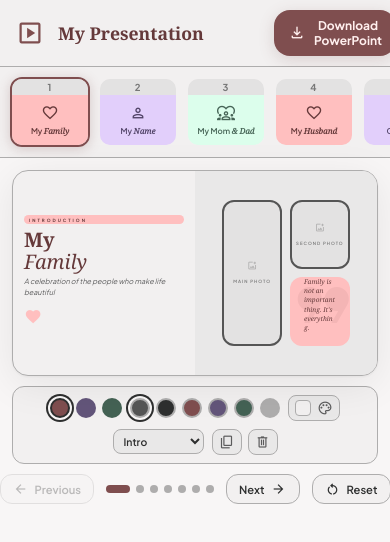
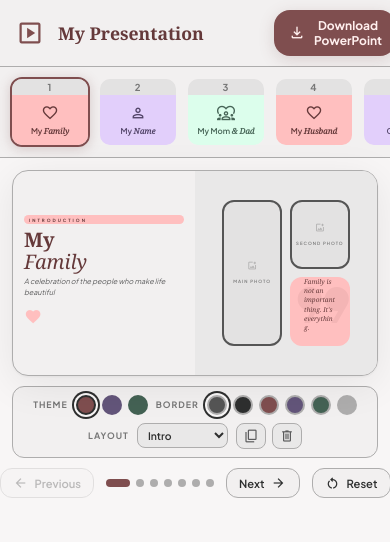
Before and after one commit to juanfnmb1/powerpoint-creator, a React (Vite) app: page / in a window 390 px wide. Shown: the top 542 px of the page. Built offline with nearby package versions, Linux system fonts and the light colour scheme.

Commit message:
Remove background option and fix toolbar labels on small screens

```diff
--- a/src/App.css
+++ b/src/App.css
@@ -782,7 +782,7 @@
 }
 
 .slide-bg-wrapper .slide-canvas {
-  background: var(--slide-bg, var(--surface-container-low));
+  background: var(--surface-container-low);
   width: 100%;
   height: 100%;
   max-width: none;
@@ -869,25 +869,6 @@
   border-color: #b02500;
   color: #b02500;
   background: #ffefec;
-}
-
-.bg-picker-btn {
-  gap: 6px;
-}
-
-.bg-preview {
-  width: 16px;
-  height: 16px;
-  border-radius: 4px;
-  border: 1px solid var(--outline-variant);
-}
-
-.hidden-color-input {
-  position: absolute;
-  width: 0;
-  height: 0;
-  opacity: 0;
-  pointer-events: none;
 }
 
 .layout-select {
@@ -1371,7 +1352,7 @@
   }
 
   .toolbar-label {
-    display: none;
+    font-size: 0.55rem;
   }
 
   .color-swatch {
--- a/src/App.jsx
+++ b/src/App.jsx
@@ -16,7 +16,7 @@ const defaultSlides = [
     quote: 'Family is not an important thing. It\'s everything.',
     icon: 'favorite',
     color: 'primary',
-    bgColor: '',
+
     borderColor: '#555555',
     imageShape: 'rectangle',
     images: [null, null],
@@ -32,7 +32,7 @@ const defaultSlides = [
     quote: '',
     icon: 'person',
     color: 'secondary',
-    bgColor: '',
+
     borderColor: '#555555',
     imageShape: 'rectangle',
     images: [null, null, null],
@@ -48,7 +48,7 @@ const defaultSlides = [
     quote: '',
     icon: 'diversity_1',
     color: 'tertiary',
-    bgColor: '',
+
     borderColor: '#555555',
     imageShape: 'rectangle',
     images: [null, null],
@@ -64,7 +64,7 @@ const defaultSlides = [
     quote: '',
     icon: 'favorite',
     color: 'primary',
-    bgColor: '',
+
     borderColor: '#555555',
     imageShape: 'rectangle',
     images: [null],
@@ -80,7 +80,7 @@ const defaultSlides = [
     quote: '',
     icon: 'pets',
     color: 'secondary',
-    bgColor: '',
+
     borderColor: '#555555',
     imageShape: 'rectangle',
     images: [null, null, null],
@@ -96,7 +96,7 @@ const defaultSlides = [
     quote: '',
     icon: 'heart_check',
     color: 'secondary',
-    bgColor: '',
+
     borderColor: '#555555',
     imageShape: 'rectangle',
     images: [null, null],
@@ -112,7 +112,7 @@ const defaultSlides = [
     quote: '',
     icon: 'volunteer_activism',
     color: 'primary',
-    bgColor: '',
+
     borderColor: '#555555',
     imageShape: 'rectangle',
     images: [null],
@@ -607,9 +607,7 @@ function SlideThankYou({ slide, onTextChange, onImageUpload, onRemoveImage, onTo
   )
 }
 
-function SlideToolbar({ slide, onChangeColor, onChangeBorder, onChangeBg, onChangeLayout, onDuplicate, onDelete, slideCount }) {
-  const bgRef = useRef(null)
-
+function SlideToolbar({ slide, onChangeColor, onChangeBorder, onChangeLayout, onDuplicate, onDelete, slideCount }) {
   return (
     <div className="slide-toolbar">
       <div className="toolbar-group">
@@ -636,26 +634,6 @@ function SlideToolbar({ slide, onChangeColor, onChangeBorder, onChangeBg, onChan
             title={b.label}
           />
         ))}
-      </div>
-
-      <div className="toolbar-group">
-        <span className="toolbar-label">Background</span>
-        <button className="toolbar-btn bg-picker-btn" onClick={() => bgRef.current?.click()}>
-          <span className="bg-preview" style={{ background: slide.bgColor || 'var(--surface-container-low)' }} />
-          <span className="material-symbols-outlined">palette</span>
-        </button>
-        <input
-          ref={bgRef}
-          type="color"
-          value={slide.bgColor || '#f2f0f0'}
-          onChange={(e) => onChangeBg(e.target.value)}
-          className="hidden-color-input"
-        />
-        {slide.bgColor && (
-          <button className="toolbar-btn" onClick={() => onChangeBg('')} title="Reset background">
-            <span className="material-symbols-outlined">restart_alt</span>
-          </button>
-        )}
       </div>
 
       <div className="toolbar-group">
@@ -688,7 +666,6 @@ function SlideToolbar({ slide, onChangeColor, onChangeBorder, onChangeBg, onChan
 function SlideView({ slide, onTextChange, onImageUpload, onRemoveImage, onToggleShape, onImageAdjust }) {
   const props = { slide, onTextChange, onImageUpload, onRemoveImage, onToggleShape, onImageAdjust }
   const style = {
-    ...(slide.bgColor ? { '--slide-bg': slide.bgColor } : {}),
     '--border-color': slide.borderColor || '#555555',
   }
   let content
@@ -891,14 +868,6 @@ export default function App() {
     })
   }
 
-  const handleChangeBg = (slideIndex, bgColor) => {
-    setSlides(prev => {
-      const updated = [...prev]
-      updated[slideIndex] = { ...updated[slideIndex], bgColor }
-      return updated
-    })
-  }
-
   const handleChangeLayout = (slideIndex, layout) => {
     setSlides(prev => {
       const updated = [...prev]
@@ -936,7 +905,7 @@ export default function App() {
       quote: '',
       icon: 'auto_awesome',
       color: 'primary',
-      bgColor: '',
+
       borderColor: '#555555',
       imageShape: 'rectangle',
       images: Array(needed).fill(null),
@@ -1055,7 +1024,6 @@ export default function App() {
             slideCount={slides.length}
             onChangeColor={(c) => handleChangeColor(current, c)}
             onChangeBorder={(b) => handleChangeBorder(current, b)}
-            onChangeBg={(bg) => handleChangeBg(current, bg)}
             onChangeLayout={(l) => handleChangeLayout(current, l)}
             onDuplicate={() => handleDuplicate(current)}
             onDelete={() => handleDelete(current)}
```
Also changed, not shown: 1 other file (tests, documents, lock files or other folders).
